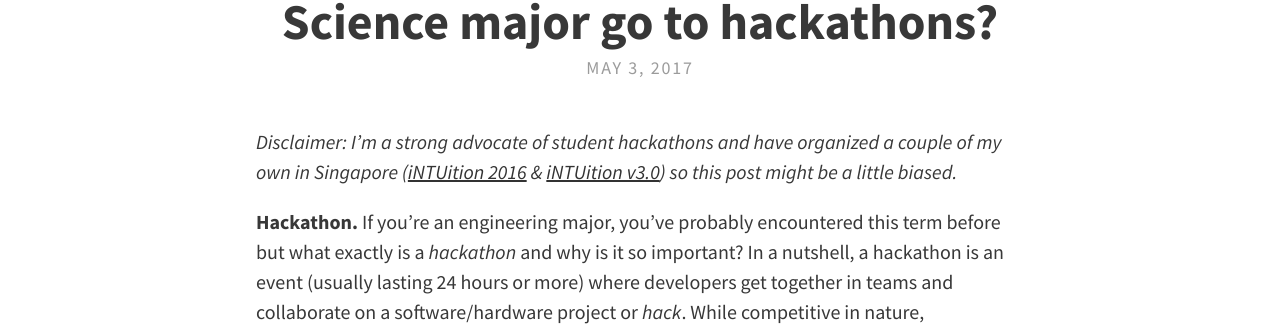
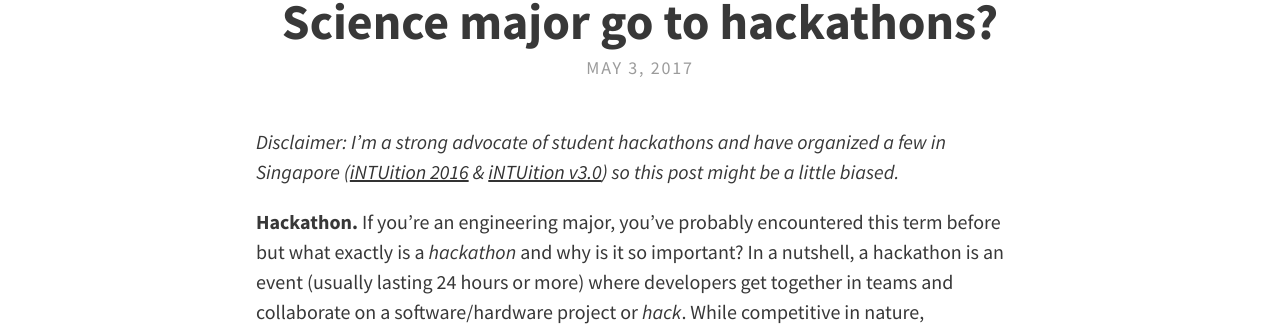
Before and after one commit to SuyashLakhotia/blog, a Jekyll site: the page built from _posts/2017-05-03-computer-science-major-hackathons.md, in a window 1280 px wide. Shown: the part 255-581 px from the top of the page. Built offline with Jekyll 4.4.1, drawn with Linux system fonts in a browser that asks for light colours; nearby versions of some CDN libraries.

Commit message:
Updated URL for iNTUition v3.0

```diff
--- a/_posts/2017-05-03-computer-science-major-hackathons.md
+++ b/_posts/2017-05-03-computer-science-major-hackathons.md
@@ -6,7 +6,7 @@
 - Thoughts
 ---
 
-*Disclaimer: I'm a strong advocate of student hackathons and have organized a couple of my own in Singapore ([iNTUition 2016](http://intuition16.ieeentu.com) & [iNTUition v3.0](http://intuition.ieeentu.com)) so this post might be a little biased.*
+*Disclaimer: I'm a strong advocate of student hackathons and have organized a few in Singapore ([iNTUition 2016](http://intuition16.ieeentu.com/) & [iNTUition v3.0](http://intuitionv3.ieeentu.com/)) so this post might be a little biased.*
 
 **Hackathon.** If you're an engineering major, you've probably encountered this term before but what exactly is a *hackathon* and why is it so important? In a nutshell, a hackathon is an event (usually lasting 24 hours or more) where developers get together in teams and collaborate on a software/hardware project or *hack*. While competitive in nature, hackathons should never be taken as just a "coding competition" because they offer so much more than that.
 
```
